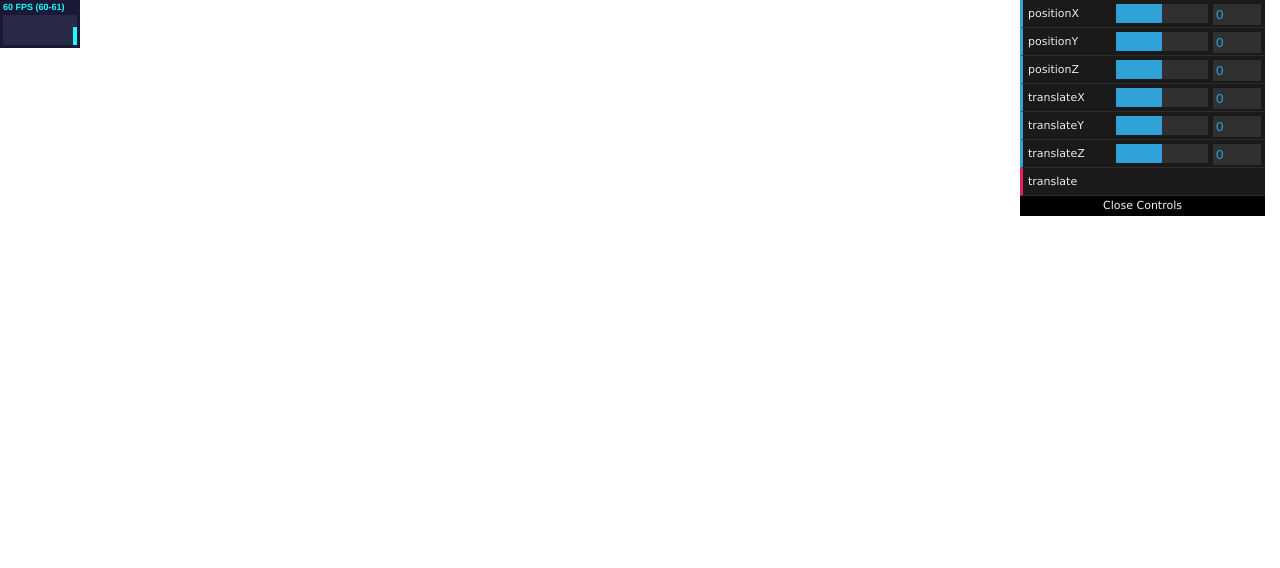
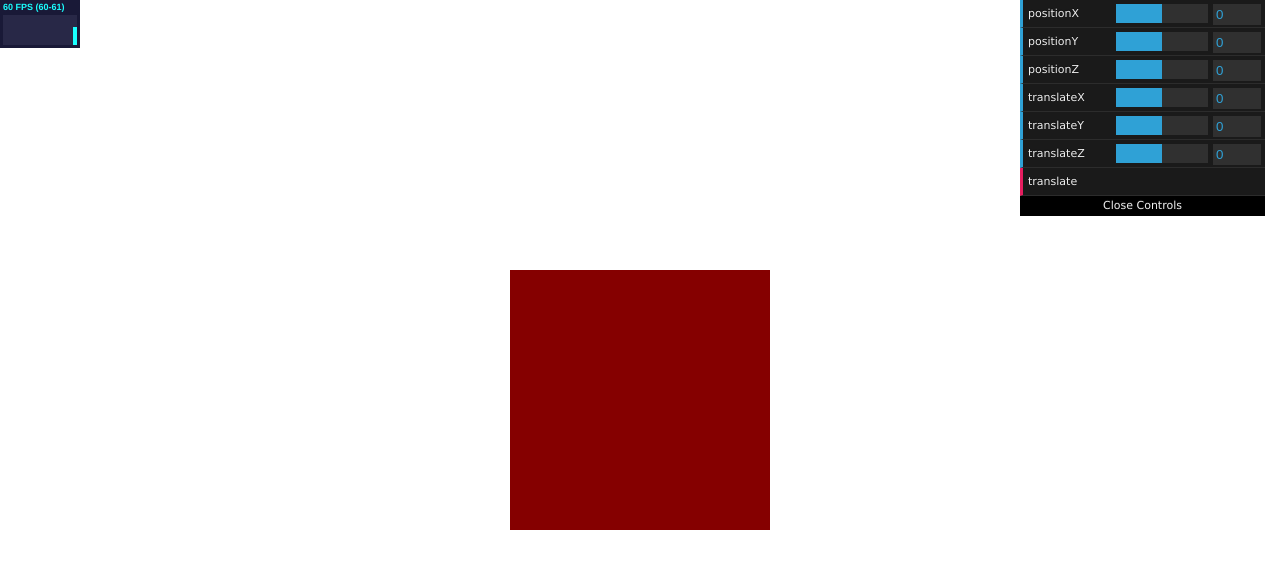
Before and after one commit to shallaa/webGL, a plain HTML site: page three/1/3.html in a window 1280 px wide. Drawn offline with Linux system fonts and the light colour scheme.

Commit message:
camera lookat scene

```diff
--- a/three/1/3.html
+++ b/three/1/3.html
@@ -47,7 +47,7 @@
         function setupCamera(){
             camera = new THREE.PerspectiveCamera( 75, window.innerWidth / window.innerHeight, 1, 1000 );
             camera.position.z = 500;
-            camera.lookAt(scene);
+            camera.lookAt(scene.position);
         }
 
         function setupMesh(){
@@ -60,7 +60,7 @@
         function setupLight(){
             spotLight = new THREE.SpotLight(0xFFFFFF);
             spotLight.position.set( 0, 0, 500 );
-            spotLight.lookAt(scene);
+            spotLight.lookAt(scene.position);
             scene.add(spotLight);
         }
 
```
Also changed, not shown: three/1/1.html (+1 -1 lines), three/1/2.html (+1 -1 lines).
